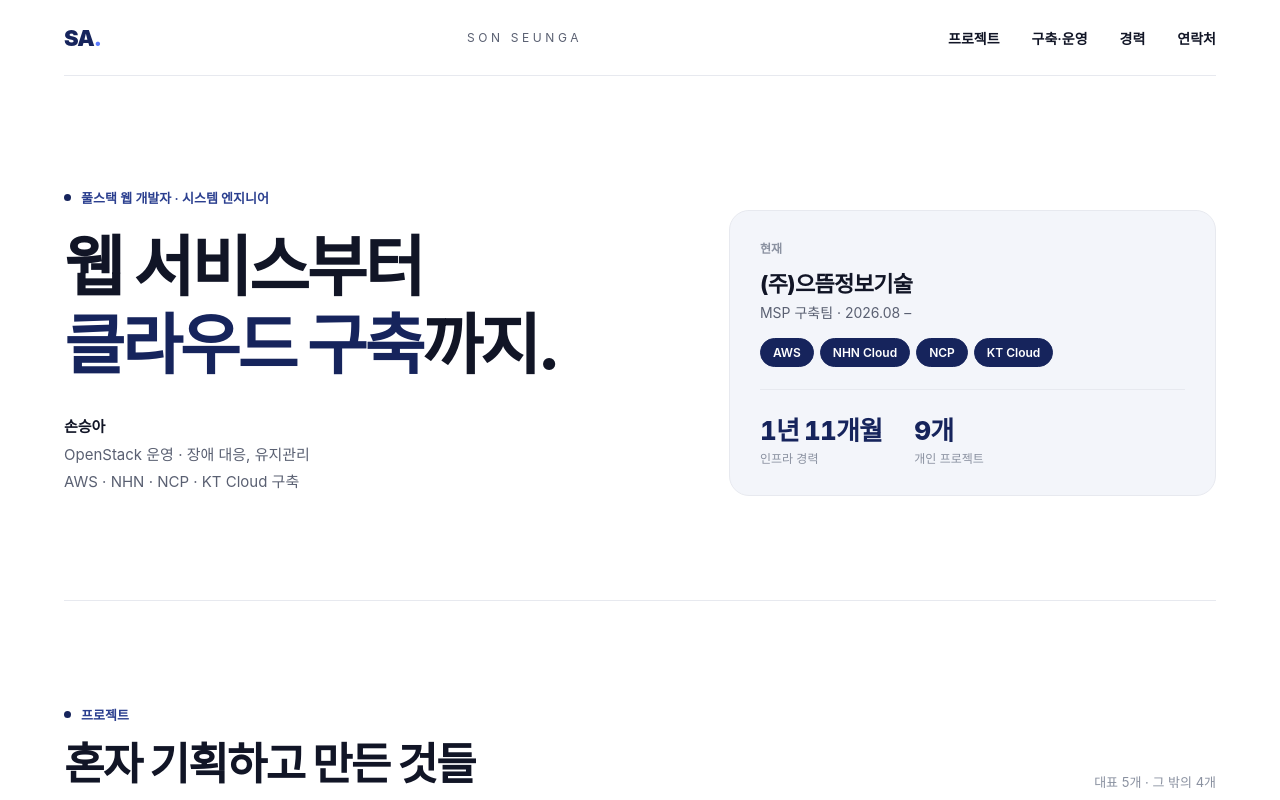
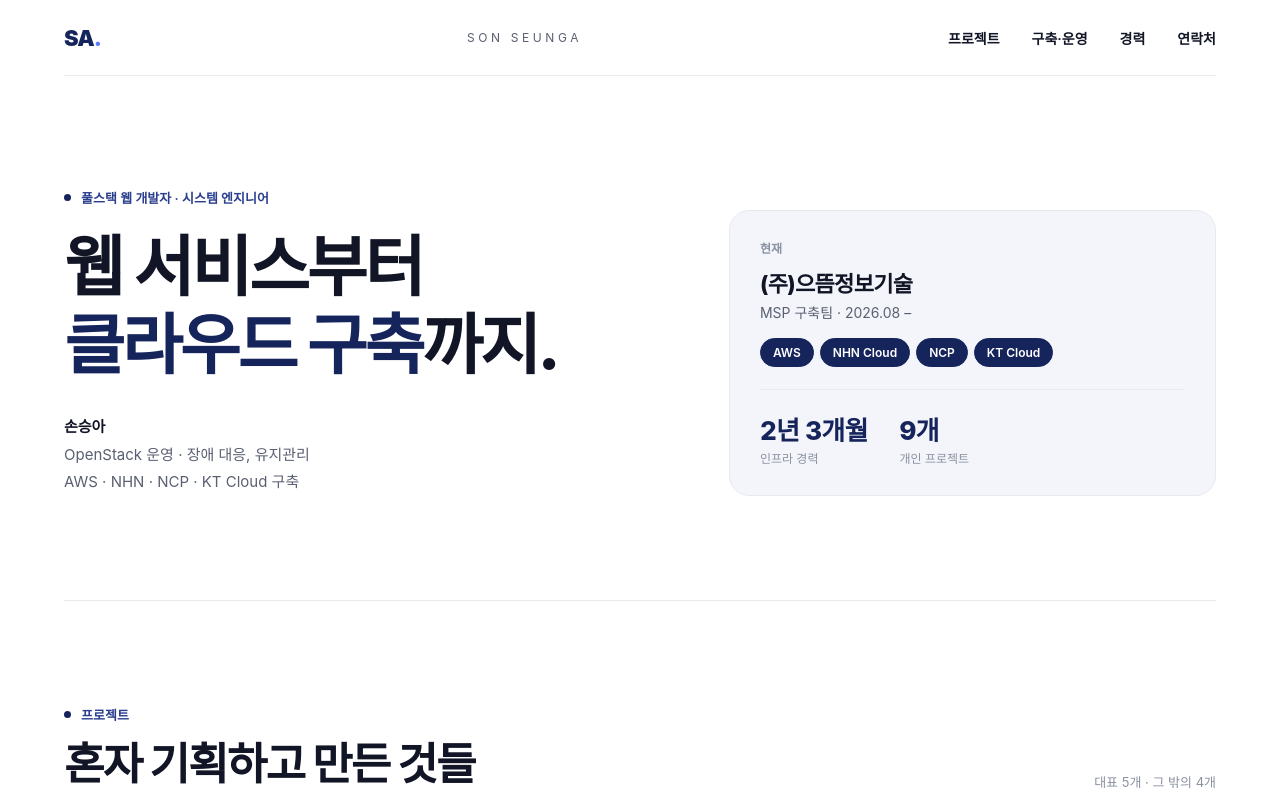
Before and after one commit to eggkun1223/sonseunga.site, a plain HTML site: page index.html in a window 1280 px wide. Shown: the top 800 px of the page. Drawn offline with Linux system fonts and the light colour scheme; a web font is replaced by a local one.

Commit message:
Auto-calculate career length from 2024-07-29; remove 루넬리움 links
Co-Authored-By: Claude Opus 5.5 <noreply@anthropic.com>

```diff
--- a/assets/motion.js
+++ b/assets/motion.js
@@ -2,6 +2,18 @@
 // 완전히 화면 밖으로 나가면 처음 상태로 되돌려 두고, 다시 들어오면 또 재생한다.
 // 움직임 줄이기 설정이면 아무것도 하지 않는다 (CSS도 같은 조건에서만 숨긴다).
 (function () {
+  // 경력 기간: data-since 날짜부터 오늘까지를 'N년 N개월'로 (움직임 설정과 상관없이 항상)
+  document.querySelectorAll('[data-since]').forEach(function (el) {
+    var p = el.getAttribute('data-since').split('-').map(Number);
+    var now = new Date();
+    var months = (now.getFullYear() - p[0]) * 12 + (now.getMonth() + 1 - p[1]) - (now.getDate() < p[2] ? 1 : 0);
+    if (months < 0) months = 0;
+    var y = Math.floor(months / 12), m = months % 12;
+    var ys = el.querySelector('[data-part="y"]'), ms = el.querySelector('[data-part="m"]');
+    if (ys) { ys.dataset.count = y; ys.textContent = y; ys.parentNode.hidden = y === 0; }
+    if (ms) { ms.dataset.count = m; ms.textContent = m; ms.parentNode.hidden = m === 0 && y > 0; }
+  });
+
   var reduce = window.matchMedia && window.matchMedia('(prefers-reduced-motion: reduce)').matches;
   if (reduce) { document.documentElement.classList.remove('js'); return; }
 
--- a/index.html
+++ b/index.html
@@ -29,7 +29,7 @@
 <p class="co">(주)으뜸정보기술</p>
 <p class="ro">MSP 구축팀 · 2026.08 –</p>
 <div class="pills"><span class="pill on">AWS</span><span class="pill on">NHN Cloud</span><span class="pill on">NCP</span><span class="pill on">KT Cloud</span></div>
-<div class="nums"><div><b><span data-count="1">1</span>년 <span data-count="11">11</span>개월</b><span>인프라 경력</span></div><div><b><span data-count="9">9</span>개</b><span>개인 프로젝트</span></div></div>
+<div class="nums"><div><b data-since="2024-07-29"><span class="yr"><span data-count="2" data-part="y">2</span>년 </span><span class="mo"><span data-count="3" data-part="m">3</span>개월</span></b><span>인프라 경력</span></div><div><b><span data-count="9">9</span>개</b><span>개인 프로젝트</span></div></div>
 </div>
 </section>
 
```
Also changed, not shown: projects/runelium.html (+0 -1 lines).
